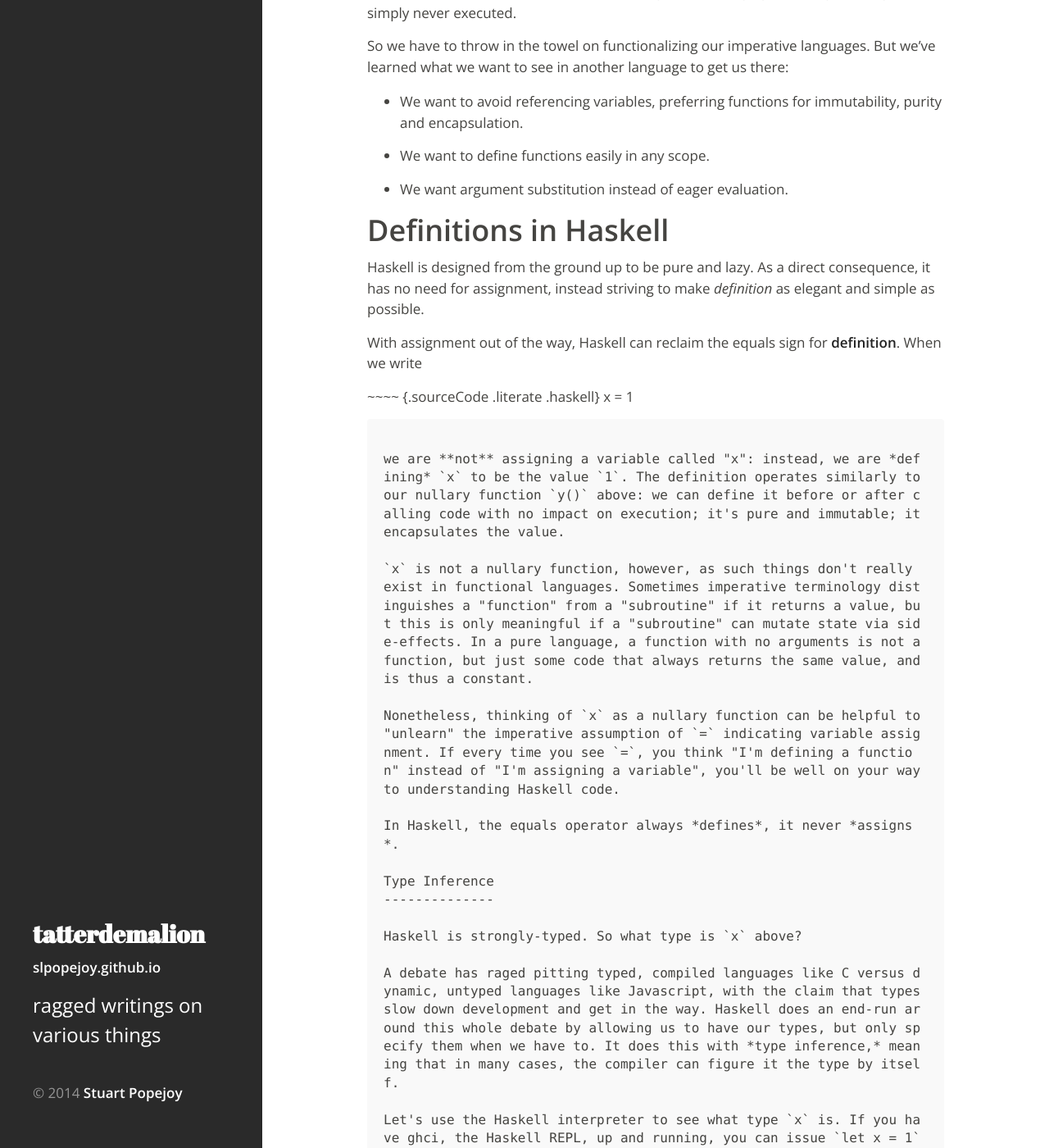
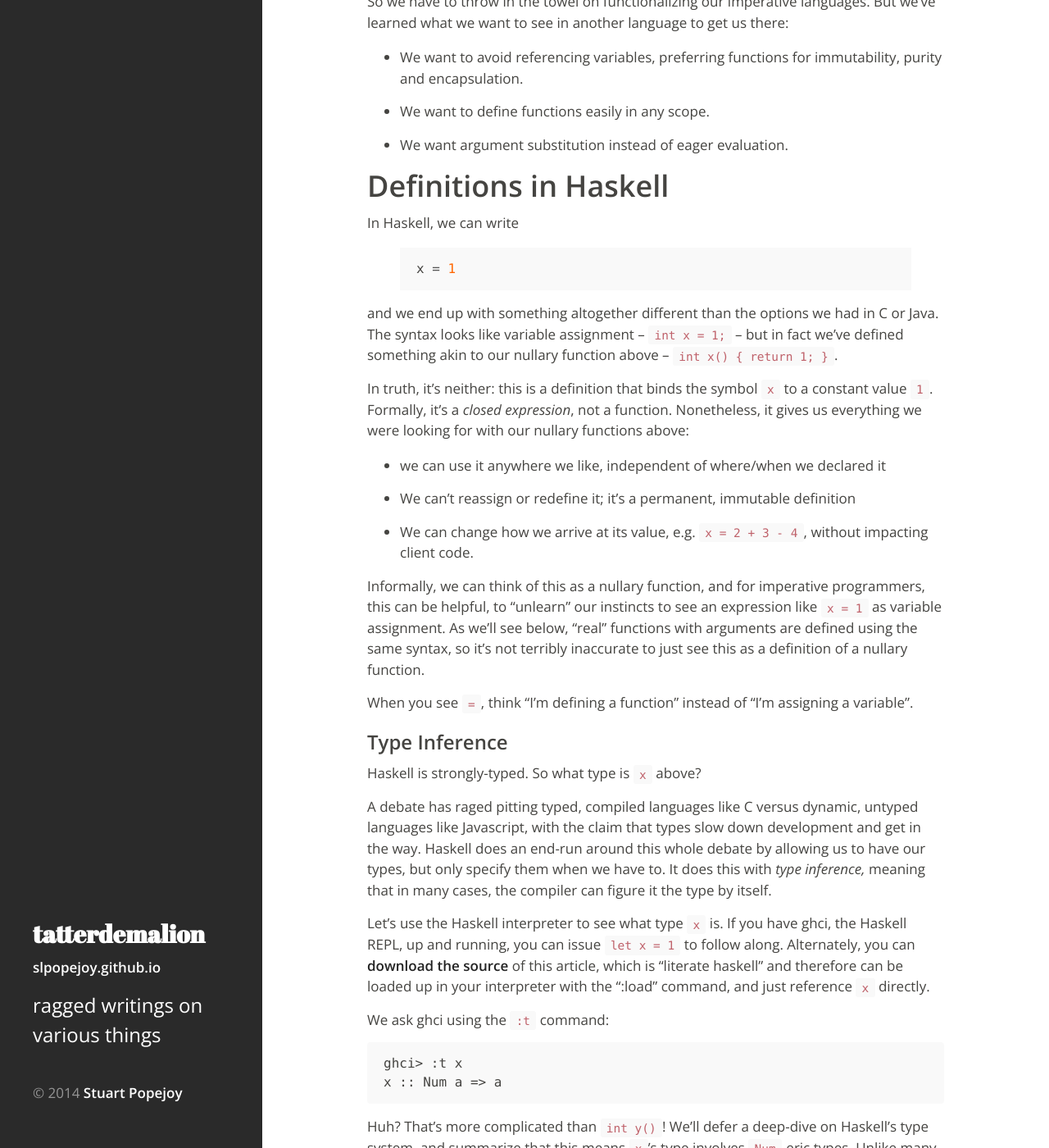
Before and after one commit to sirlensalot/sirlensalot.github.io, a Jekyll site: the page built from _posts/2014-11-27-FunctionApplicationDefinition.md, in a window 1280 px wide and 1400 px high, scrolled down 2645 px. Shown: the whole window at 82% size. Built offline with Jekyll 4.4.1, drawn with Linux system fonts in a browser that asks for light colours; Markdown is read by kramdown in place of the engine named in the settings; some of the changed text lies outside the part shown.

Commit message:
Edits and better syntax highlighting

```diff
--- /dev/null
+++ b/Gemfile
@@ -0,0 +1,2 @@
+source 'https://rubygems.org'
+gem 'github-pages'
--- a/_posts/2014-11-27-FunctionApplicationDefinition.md
+++ b/_posts/2014-11-27-FunctionApplicationDefinition.md
@@ -4,8 +4,6 @@ layout: post
 ---
 
 *Author's Note: this article is the first of a series introducing Haskell to experienced programmers, building up language fundamentals, and unlearning assumptions from the imperative world.*
-
-*Note 12/1/2014: updated thanks to Reddit to avoid blindly using "nullary function" everywhere :)*
 
 In this article, we'll take a close look at functions, namely how we call them -- function *application* -- and how we define them.
 
@@ -18,25 +16,25 @@ Variables vs Functions in Imperative Languages
 
 Consider the following two statements in Java or C:
 
-~~~~ {.java}
+{% highlight java %}
 int x = 1;
 int y() { return 1; }
-~~~~
+{% endhighlight %}
 
 `x` is a variable assigned to 1, `y()` is a *nullary function* (a function with no arguments) that returns 1. From a usage standpoint, they're identical.
 
-~~~~ {.java}
+{% highlight java %}
 x + 4 == y() + 4 == 5;  // addition
 int[] a = {1,2,3};
 a[x] == a[y()] == 2;    // list-index
 x == y() == 1;          // equality
-~~~~
+{% endhighlight %}
 
 `y()` cannot be redefined in runtime, but `x` can be *re-assigned*. If somewhere before or during the comparisons above, we write
 
-~~~~ {.java}
+{% highlight java %}
 x = 3;
-~~~~
+{% endhighlight %}
 
 then the comparisons will return `false` (`0` in C), or worse (the array index will be particularly ugly). Re-assignment means behavior is dictated by the order in which these statements are written, hence the term "imperative".
 
@@ -62,7 +60,7 @@ Eager vs Lazy evaluation
 
 In the code below, we call `add5` with `y()`. What happens?
 
-~~~~ {.java}
+{% highlight java %}
 int y() { return 2; }
 
 int add5(int i) { return i + 5; }
@@ -70,7 +68,7 @@ int add5(int i) { return i + 5; }
 void callAFunction () {
     add5 ( y() );
 }
-~~~~
+{% endhighlight %}
 
 When the call to `add5` is executed, the function `y()` is *evaluated eagerly* and assigned to the argument variable `i`. Thus within the body of `add5`, our nullary function is long gone. We're back to variables and assignment as soon as we invoke a function.
 
@@ -91,21 +89,25 @@ So we have to throw in the towel on functionalizing our imperative languages. Bu
 Definitions in Haskell
 ======================
 
-Haskell is designed from the ground up to be pure and lazy. As a direct consequence, it has no need for assignment, instead striving to make *definition* as elegant and simple as possible.
+In Haskell, we can write
 
-With assignment out of the way, Haskell can reclaim the equals sign for [definition](http://www.haskell.org/haskellwiki/Keywords#.3D "Keywords: ="). When we write
+{% highlight haskell %}
+x = 1
+{% endhighlight %}
 
-~~~~ {.sourceCode .literate .haskell}
-x = 1
-~~~~
+and we end up with something altogether different than the options we had in C or Java. The syntax looks like variable assignment -- `int x = 1;` -- but in fact we've defined something akin to our nullary function above -- `int x() { return 1; }`.
 
-we are **not** assigning a variable called "x": instead, we are *defining* `x` to be the value `1`. The definition operates similarly to our nullary function `y()` above: we can define it before or after calling code with no impact on execution; it's pure and immutable; it encapsulates the value.
+In truth, it's neither: this is a definition that binds the symbol `x` to a constant value `1`. Formally, it's a *closed expression*, not a function. Nonetheless, it gives us everything we were looking for with our nullary functions above:
 
-`x` is not a nullary function, however, as such things don't really exist in functional languages. Sometimes imperative terminology distinguishes a "function" from a "subroutine" if it returns a value, but this is only meaningful if a "subroutine" can mutate state via side-effects. In a pure language, a function with no arguments is not a function, but just some code that always returns the same value, and is thus a constant.
+-   we can use it anywhere we like, independent of where/when we declared it
 
-Nonetheless, thinking of `x` as a nullary function can be helpful to "unlearn" the imperative assumption of `=` indicating variable assignment. If every time you see `=`, you think "I'm defining a function" instead of "I'm assigning a variable", you'll be well on your way to understanding Haskell code.
+-   We can't reassign or redefine it; it's a permanent, immutable definition
 
-In Haskell, the equals operator always *defines*, it never *assigns*.
+-   We can change how we arrive at its value, e.g. `x = 2 + 3 - 4`, without impacting client code.
+
+Informally, we can think of this as a nullary function, and for imperative programmers, this can be helpful, to "unlearn" our instincts to see an expression like `x = 1` as variable assignment. As we'll see below, "real" functions with arguments are defined using the same syntax, so it's not terribly inaccurate to just see this as a definition of a nullary function.
+
+When you see `=`, think "I'm defining a function" instead of "I'm assigning a variable".
 
 Type Inference
 --------------
@@ -121,47 +123,47 @@ We ask ghci using the `:t` command:
     ghci> :t x
     x :: Num a => a
 
-Huh? That's more complicated than `int y()`! We'll defer a deep-dive on Haskell's type system, and summarize that this means `x`'s type involves `Num`eric types. Unlike many languages, Haskell doesn't assume the literal `1` always indicates an integer type!
+Huh? That's more complicated than `int y()`! We'll defer a deep-dive on Haskell's type system, and summarize that this means `x`'s type involves `Num`-eric types. Unlike many languages, Haskell doesn't assume the literal `1` always indicates an integer type!
 
 Type Signatures
 ---------------
 
 To keep things simple, and because it's generally good practice, we'll provide a **type signature** for our top-level definitions:
 
-~~~~ {.sourceCode .literate .haskell}
+{% highlight haskell %}
 y :: Int
 y = 2
-~~~~
+{% endhighlight %}
 
-Now we've got a definition of `y` that evaluates to the integer value `2`, with a much simpler type, as reflected in ghci:
+Here, we've defined `y` to return the constant value `2`, and given it a type signature that fixes the type to `Int`. When we ask ghci, we get a much simpler answer:
 
     ghci> :t y
     y :: Int
 
-Invoking Definitions
---------------------
+Invoking functions
+------------------
 
-When the time comes to use these definitions, Haskell offers a much cleaner syntax, with no parentheses required. Below are the Haskell versions of our imperative code above:
+When the time comes to use these expressions, Haskell offers a much cleaner syntax, with no parentheses required. Below are the Haskell versions of our imperative code above:
 
-~~~~ {.sourceCode .literate .haskell}
+{% highlight haskell %}
 someTests = (
              (x + 3) == 4,         -- addition
              ([1,2,3] !! x) == 2,  -- list-index
              x /= y                -- (in)equality
             )
-~~~~
+{% endhighlight %}
 
-Note that this example is executable Haskell code. To do so, I've encased the examples in the dummy function `someTests`. I didn't bother to provide a type signature for it, as the type is not relevant. The reader can figure out the type as an exercise, or ask ghci.
+Note: this example is executable Haskell code. To do so, I've encased the examples in the dummy function `someTests`. I didn't bother to provide a type signature for it, as the type is not relevant. The reader can figure out the type as an exercise, or ask ghci.
 
 Local Scope
 -----------
 
-We talked about how we'd like to have local definitions, not just top-level. Haskell has us covered:
+We talked about how nice it would be to declare functions in local scope. In Haskell we have all the same tools for local definition as we do at top level:
 
-~~~~ {.sourceCode .literate .haskell}
+{% highlight haskell %}
 localWithWhere = y * 30 + y ^ 2
                  where y = 3
-~~~~
+{% endhighlight %}
 
 Here, we've defined `y` to be used twice in the outer function body. The `where` [keyword](http://www.haskell.org/haskellwiki/Keywords#where "Keywords: where") starts a block of code for definitions in local scope.
 
@@ -169,66 +171,64 @@ Note that this article's code has already defined of `y` at the top level, above
 
 You can also use ["let" and "in"](http://www.haskell.org/haskellwiki/Keywords#let "Keywords: let"):
 
-~~~~ {.sourceCode .literate .haskell}
+{% highlight haskell %}
 localWithLet = let y = 3
                in y * 30 + y ^ 2
-~~~~
+{% endhighlight %}
 
-This is more familiar to the imperative idiom, in that something that looks like a variable is defined before the consuming code. I recommend imperative programmers stick with `where` to get used to it, but otherwise it's a matter of style: `where` allows you to put the high-level functionality first, followed by details; `let`/`in` is maybe clearer in some situations.
+This is more familiar to the imperative idiom, in that something that looks like a variable is defined before the consuming code. I recommend imperative programmers stick with `where`, since it looks the least like imperative assignment. Otherwise, it's a matter of style: `where` allows you to put the high-level functionality first, followed by details; `let`/`in` is maybe clearer in some situations.
 
-Local definitions can have type signatures:
+Local definitions can have type signatures, too:
 
-~~~~ {.sourceCode .literate .haskell}
+{% highlight haskell %}
 localWithTypeDecl :: Int
 localWithTypeDecl = y * 30 + y ^ 2
                     where y :: Int
                           y = 3
-~~~~
+{% endhighlight %}
 
 Here we start to see some real benefits of type inference. At top level, leaving off type signatures will generally make your code *harder* to understand, but at local level, type inference makes your code *easier* to read. The type signature for `y` above is simply verbose: it's clear from the top-level type that we're dealing with `Int` values.
-
-What's great is that Haskell gives you all the same tools for definition and type specification at any scope.
 
 Arguments and Application
 =========================
 
-We've focused on simple definitions, to show their affinity to the nullary functions of the imperative world. Now let's look at the real functions of functional programming, that is, functions with arguments.
+We've happily dispensed with variable assignment, with Haskell providing us a clean and powerful syntax for defining expressions. It's now time to look at "real" functions, those things that have arguments, and see how we define and invoke them.
 
 Unary and Binary functions
 --------------------------
 
 In a pure language, a unary (one-argument) function directly maps input to output. Let's define one:
 
-~~~~ {.sourceCode .literate .haskell}
+{% highlight haskell %}
 unaryFunction :: Int -> Int
 unaryFunction x = x * 3 + 2
-~~~~
+{% endhighlight %}
 
 The type signature is `Int -> Int`, meaning the function takes an `Int` argument and returns an `Int`. Thinking of it as mapping input to output, we can imagine the argument "indexing" the output. Indeed `Int -> Int` even looks like mapping syntax from languages like Perl. The arrow dividing the argument from the result type is the *[function type constructor](http://www.haskell.org/haskellwiki/Keywords#-.3E "Keywords: ->")*, which we'll be seeing a lot.
 
 A binary (two-argument) function can also be thought of as a mapping or indexing operation, but in two dimensions. Here's a binary function:
 
-~~~~ {.sourceCode .literate .haskell}
+{% highlight haskell %}
 binaryFunction :: Int -> Int -> Int
 binaryFunction x y = x * y + x
-~~~~
+{% endhighlight %}
 
 This is when the type signatures stop looking like anything you've seen in an imperative language. The type signature is growing to the left, with arrows dividing the arguments *and* delimiting the argument from the result type. Here's an example with different types to make the positions clearer:
 
-~~~~ {.sourceCode .literate .haskell}
+{% highlight haskell %}
 lengthIsDivisible :: String -> Int -> Bool
 lengthIsDivisible s i = (mod (length s) i) == 0
-~~~~
+{% endhighlight %}
 
 This function takes a `String` and an `Int` and returns a `Bool`, `True` if the length of the string is divisible by the second argument.
 
 Let's compare the signatures so far:
 
-~~~~ {.haskell}
+{% highlight haskell %}
 y              ::               Int
 unaryFunction  ::        Int -> Int
 binaryFunction :: Int -> Int -> Int
-~~~~
+{% endhighlight %}
 
 Note the consistency and simplicity. It's admirable, beautiful, maybe confusing at first. But it's no accident that the syntax is unified, as we'll soon see.
 
@@ -237,41 +237,41 @@ Invoking functions with arguments
 
 To invoke functions, we simply delimit argument values with whitespace.
 
-~~~~ {.sourceCode .literate .haskell}
+{% highlight haskell %}
 invokeUnary = unaryFunction 8     -- will compute 8 * 3 + 2
 invokeBinary = binaryFunction 2 3 -- will compute 2 * 3 + 2
-~~~~
+{% endhighlight %}
 
 Again Haskell is simple and beautiful: no parentheses, no dots, just functions and values. However, once we start calling functions with other functions, we'll need some more syntax. Let's try calling `binaryFunction` with `unaryFunction 3` as its second argument:
 
     binaryFunction 2 unaryFunction 3  <=== bzzt
 
-This doesn't work. The compiler thinks "unaryFunction" is an argument all by itself, of the wrong type; plus '3' is now a third argument and `binaryFunction` only takes two. The problem is solved with parentheses.
+This doesn't work: the compiler can't distinguish what's an argument from what's a function invocation. We'll need to clear things up with parentheses.
 
-~~~~ {.sourceCode .literate .haskell}
+{% highlight haskell %}
 invokeParens = binaryFunction 2 (unaryFunction 3)
-~~~~
+{% endhighlight %}
 
 That's better. Evaluation looks straightforward: compute `unaryFunction 3` and pass the results as the second argument for `binaryFunction 2`, right? Not so fast!
 
 Recall our discussion of *eager evaluation* above, and how we wanted to avoid assigning variables by *substituting the function call in for the argument variable*. What it means here is we want to substitute the entire invocation of `unaryFunction 3` into `binaryFunction`, looking something like this:
 
-~~~~ {.sourceCode .literate .haskell}
+{% highlight haskell %}
 binaryFunctionSubstituted = 2 * (unaryFunction 3) + 2
-~~~~
+{% endhighlight %}
 
-`x` becomes 2, and `y` becomes `(unaryFunction 3)`. With this substitution, we now have a *new function* which Haskell will evaluate lazily when the results become needed.
+`x` becomes 2, and `y` becomes `(unaryFunction 3)`. With this substitution, we now have a *new expression*, which Haskell will evaluate lazily when the results become needed.
 
 The Application Operator
 ------------------------
 
 Parentheses are not the only way to delimit function arguments. Haskell also has `$`, the *[application operator](http://hackage.haskell.org/package/base-4.7.0.1/docs/Prelude.html#v:-36- "Prelude")*. Here's how we can write the code above without parentheses:
 
-~~~~ {.sourceCode .literate .haskell}
+{% highlight haskell %}
 invokeAppOp = binaryFunction 2 $ unaryFunction 3
-~~~~
+{% endhighlight %}
 
-This is perhaps a "cleaner" version. Everything after the `$` is "bunched together" as the second argument to `binaryFunction`.
+This looks nice. Everything after the `$` is "bunched together" as the second argument to `binaryFunction`. It has the same meaning as `binaryFunction 2 (unaryFunction 3)` but with a sweet functional look.
 
 We could leave it at that, and marvel at Haskell's flexible syntax. But let's look deeper. A common mistake is to think that `$` is a keyword, or lexical syntax. In reality it's nothing more than a library function.
 
@@ -293,17 +293,17 @@ Uh-oh. Don't worry, we'll explicate all of this in due time. For now suffice it
 
 `$` takes a unary function and it's argument. Let's try it on just a unary function:
 
-~~~~ {.sourceCode .literate .haskell}
+{% highlight haskell %}
 invokeUnaryAppOp = unaryFunction $ 2
-~~~~
+{% endhighlight %}
 
 Super-boring, function application restated. What's the point?
 
 To spice it up, we'll put parentheses around `$`; in Haskell this "un-infixes" it and turns it into a "normal", prefix function:
 
-~~~~ {.sourceCode .literate .haskell}
+{% highlight haskell %}
 invokeUnaryAppOpPrefix = ($) unaryFunction 2
-~~~~
+{% endhighlight %}
 
 That's a little more interesting. Now we can see that `$` is taking a unary function as its first argument, and the value to apply to that function as its second. Still hasn't shown us anything though, we've just used a function to ... call a function. Let's keep digging.
 
@@ -312,24 +312,24 @@ Partial Application
 
 Let's use that prefix-notation trick to rewrite our example above:
 
-~~~~ {.sourceCode .literate .haskell}
+{% highlight haskell %}
 invokeAppPrefix = ($) (binaryFunction 2) (unaryFunction 3)
-~~~~
+{% endhighlight %}
 
 We have to resort to parentheses again to keep GHC happy. What do we have? `(unaryFunction 3)` is straightforward. But ... something funny is going on with `(binaryFunction 2)`. The parentheses make it clear that instead of taking two arguments, it only has one! What kind of binary function only takes a single argument??
 
 This is our first example of **partial application**, a core concept in functional programming. The idea is you can "partially invoke" a function with just one of its arguments, and in so doing you create *another* function that takes the remaining argument. To illustrate, let's define integer addition as a function:
 
-~~~~ {.sourceCode .literate .haskell}
+{% highlight haskell %}
 intAdd :: Int -> Int -> Int
 intAdd x y = x + y
-~~~~
+{% endhighlight %}
 
 We can invoke this the usual way, `intAdd 2 3` will evaluate to `5`. If we only provide the first argument, though, we'll create a new, unary function:
 
-~~~~ {.sourceCode .literate .haskell}
+{% highlight haskell %}
 intAddPartial = intAdd 2
-~~~~
+{% endhighlight %}
 
 This compiles, and as promised, `intAddPartial` is a unary function that always adds `2` to its value. Let's play with it in GHCI:
 
@@ -342,17 +342,17 @@ Partial application shows up in many functional-ish languages, but it's often pr
 
 In Haskell, partial application is fundamental. When we said there was more to those elegant type signatures than good looks, this is what we were getting at: the unity of the type signatures matches the unity of partial- and full-application. Let's compare `intAdd` and `intAddPartial`'s signatures:
 
-~~~~ {.haskell}
-    intAdd        :: Int -> Int -> Int
-    intAddPartial ::        Int -> Int
-~~~~
+{% highlight haskell %}
+intAdd        :: Int -> Int -> Int
+intAddPartial ::        Int -> Int
+{% endhighlight %}
 
 We can visually see that first argument being "bundled" into the partially-applied version. In Haskell, partial application is as simple as leaving off an argument, resulting in a new function that takes one less argument. Let's ask GHCI:
 
     ghci> :t intAdd 2
     intAdd 2 :: Int -> Int
 
-Partial application operates hand-in-hand with substitution. Recall above how supplying `unaryFunction 2` to another function, created a new function with `unaryFunction 2` stitched into it. The idea here is that **full application is no different from partial application**:
+Partial application operates hand-in-hand with substitution. Recall above how supplying `unaryFunction 2` to another function, created a new function with `unaryFunction 2` stitched into it. The idea here is that **"full" application is no different from partial application**:
 
     ghci> :t intAdd 2 3
     intAdd 2 3 :: Int
@@ -367,24 +367,24 @@ Let's return to our investigation of the application operator `$` above. Our pre
     ghci> :t binaryFunction 2
     binaryFunction 2 :: Int -> Int
 
-Finally, we've unpacked how `$` does its magic: it simply relies on partial application. And indeed, there's no magic: `binaryFunction 2 $ unaryFunction 3` can be written entirely with parentheses to make the partial application clear:
+Finally, we've unpacked how `$` does its magic: it simply relies on normal function application. `binaryFunction 2 $ unaryFunction 3` can be written entirely with parentheses to make this clear:
 
-~~~~ {.sourceCode .literate .haskell}
+{% highlight haskell %}
 invokePartialParens = (binaryFunction 2) (unaryFunction 3)
-~~~~
+{% endhighlight %}
 
 And indeed, the definition of `($)` is nothing but [function application itself](http://hackage.haskell.org/package/base-4.7.0.1/docs/src/GHC-Base.html#%24 "GHC/Base.lhs"):
 
-~~~~ {.haskell}
-    ($)             :: (a -> b) -> a -> b
-    f $ x           =  f x
-~~~~
+{% highlight haskell %}
+($)             :: (a -> b) -> a -> b
+f $ x           =  f x
+{% endhighlight %}
 
 There you have it: `f $ x` just calls `f x`. Further up the source file, we also see
 
-~~~~ {.haskell}
+{% highlight haskell %}
 infixr 0  $
-~~~~
+{% endhighlight %}
 
 which establishes `$` as a right-infix function with precedence 0. It's trivially easy in Haskell to declare new "operators" this way, that is, infix binary functions with "swear word" characters like `$@?` etc. As a result, very little of Haskell is defined as syntax or keywords, but instead is in the library, with source you can look up.
 
@@ -399,10 +399,10 @@ There's something curious here: `unaryFunction` *looks* like it's being applied
 
 In Haskell, functions are the main attraction, so this isn't too shocking. There are some surprising implications though. Since functions are values, then we can use a function "as such" in other definitions. We can "alias" a function:
 
-~~~~ {.sourceCode .literate .haskell}
+{% highlight haskell %}
 ufAlias :: Int -> Int
 ufAlias = unaryFunction
-~~~~
+{% endhighlight %}
 
 No problem: we're assigning `ufAlias` to the value `unaryFunction`, which happens to be of type `Int -> Int`. We can now use it just like `unaryFunction`:
 
@@ -411,18 +411,18 @@ No problem: we're assigning `ufAlias` to the value `unaryFunction`, which happen
 
 This seems simple enough, until you notice *we've just defined a unary function without ever mentioning the argument!* In most languages, this is impossible: you have to restate your argument definitions over and over. Here's some equivalent C code:
 
-~~~~ {.java}
+{% highlight java %}
 public int add1(int x) { return x + 1; }
 
 public int aliasAdd1(int x) { return add1(x); }
-~~~~
+{% endhighlight %}
 
 Of course, nothing is stopping us from restating the arguments:
 
-~~~~ {.sourceCode .literate .haskell}
+{% highlight haskell %}
 ufAliasWithArgs :: Int -> Int
 ufAliasWithArgs x = unaryFunction x
-~~~~
+{% endhighlight %}
 
 Stare at `ufAlias` above and `ufAliasWithArgs` for a second. They do the same thing, but `ufAlias` accomplishes it with simple assignment. It makes perfect sense if you think of functions as values.
 
@@ -435,10 +435,10 @@ Hopefully the simple example above makes clear that we're not "hiding" arguments
 
 Let's take another example from our discussion further up: our partial application `(binaryFunction 2)`, which created a new function with a single argument. Well, that new function is just another value. Let's do the same trick with it:
 
-~~~~ {.sourceCode .literate .haskell}
+{% highlight haskell %}
 bfPartial :: Int -> Int
 bfPartial = binaryFunction 2
-~~~~
+{% endhighlight %}
 
 Make sense? We could have written `bfPartial y = binaryFunction 2 y`, but why bother: the value `binaryFunction 2` is usable all by itself, so our definition of `bfPartial` will reference that value alone.
 
@@ -451,7 +451,7 @@ Haskell is a *pure* language, meaning that a computation's output is always dete
 
 As a consequence of purity, Haskell does not *eagerly evaluate* function arguments, but instead *substitutes* the code used to make up the argument into the body of the target function. Substitution means that in Haskell, *applying a function to an argument creates a new function*.
 
-Function application happens one argument at a time: each argument when applied creates a new function which is then applied to the next argument. A function applied to less arguments than specified in its definition is *partially applied*, resulting in a new function with however many arguments are left. A function with all of its arguments applied is *fully applied*.
+Function application happens one argument at a time: each argument when applied creates a new function which is then applied to the next argument. A function applied to less arguments than specified in its definition is *partially applied*, resulting in a new function with however many arguments are left.
 
 Because Haskell is a *lazy* language, there is no difference between a fully- or partially-applied function: a fully-applied function is not necessarily evaluated at the site where the arguments were applied, meaning you can use a fully-applied function as a event-like nullary function to be "called" elsewhere.
 
```
Also changed, not shown: 1 other file.
